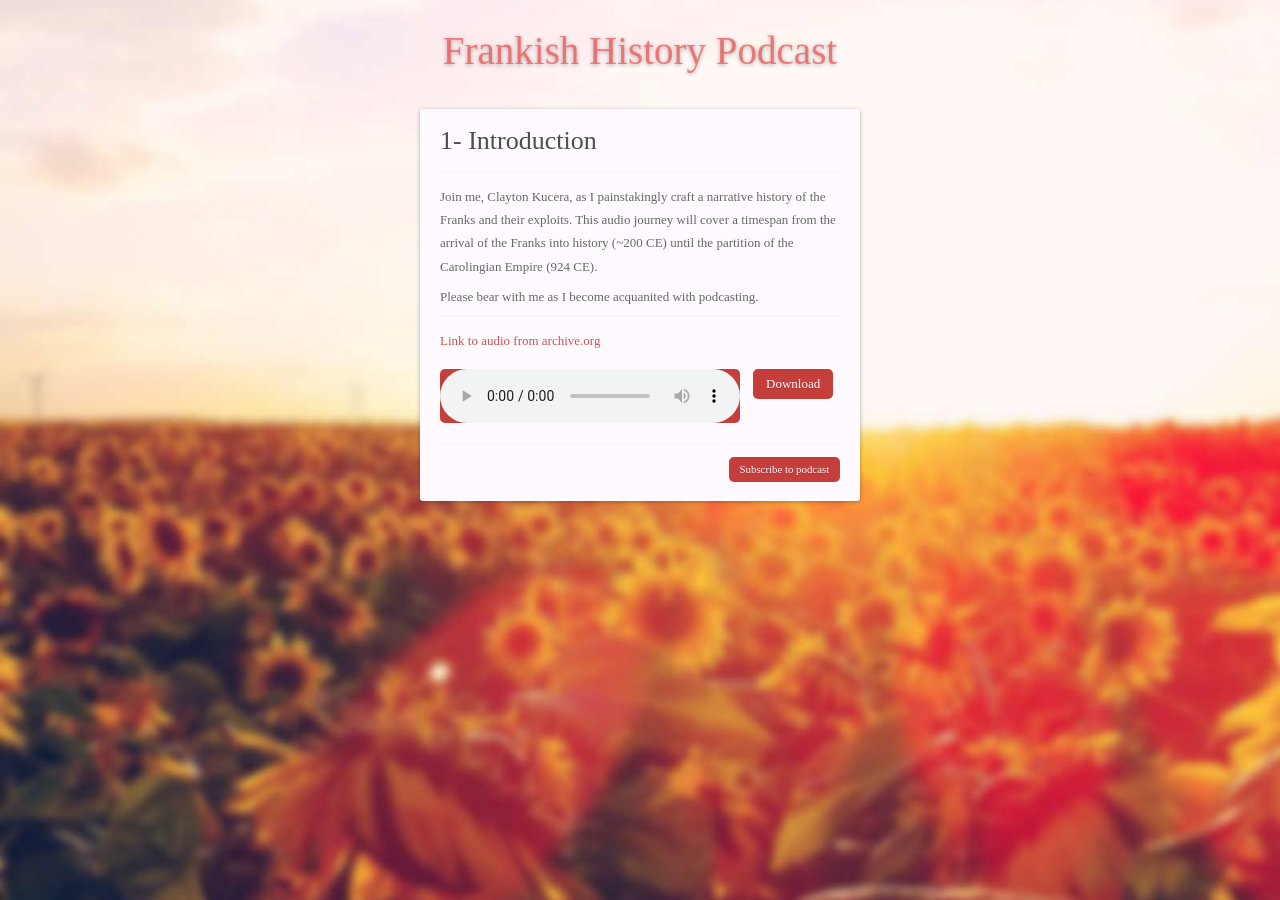
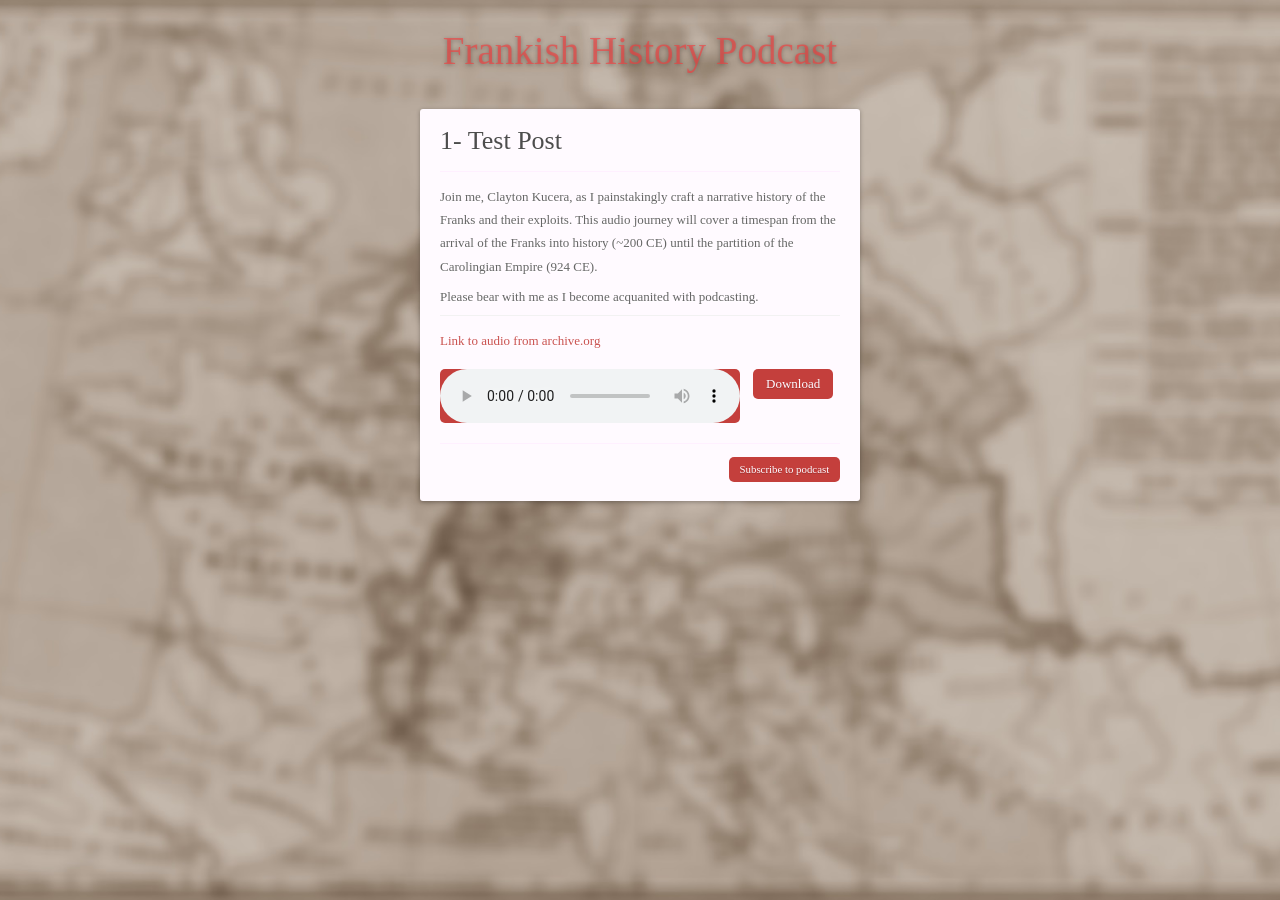
Before and after one commit to ckucera-podcast/ckucera-podcast.github.io, a Jekyll site: the page built from _posts/2013-05-06-episode-1.md, in a window 1280 px wide. Built offline with Jekyll 4.4.1, drawn with Linux system fonts in a browser that asks for light colours; some web fonts are replaced.

Commit message:
-added test post -styling changes

```diff
--- a/_posts/2013-05-06-episode-1.md
+++ b/_posts/2013-05-06-episode-1.md
@@ -1,10 +1,10 @@
 ---
 layout: post
-title: "1- Introduction"
+title: "1- Test Post"
 date: 2015-03-06 00:00:00
 file: //archive.org/download/Ckucera-history-podcasttest/test.mp3
 file_itunes: //archive.org/download/Ckucera-history-podcasttest/test.mp3
-excerpt: "An introduction to the podcast."
+excerpt: "A white noise audio file, uploaded as a test."
 duration: "00:09"
 ---
 
--- a/css/main.css
+++ b/css/main.css
@@ -373,7 +373,7 @@ Licence: http://licence.visualidiot.com
 */
 body {
   font-family: 'Podkova', serif;
-  background: #fffaff url("../images/bg_bit.jpg") center;
+  background: #fffaff url("../images/caro-sepia.jpg") center;
   background-size: cover; }
 
 a {
```
